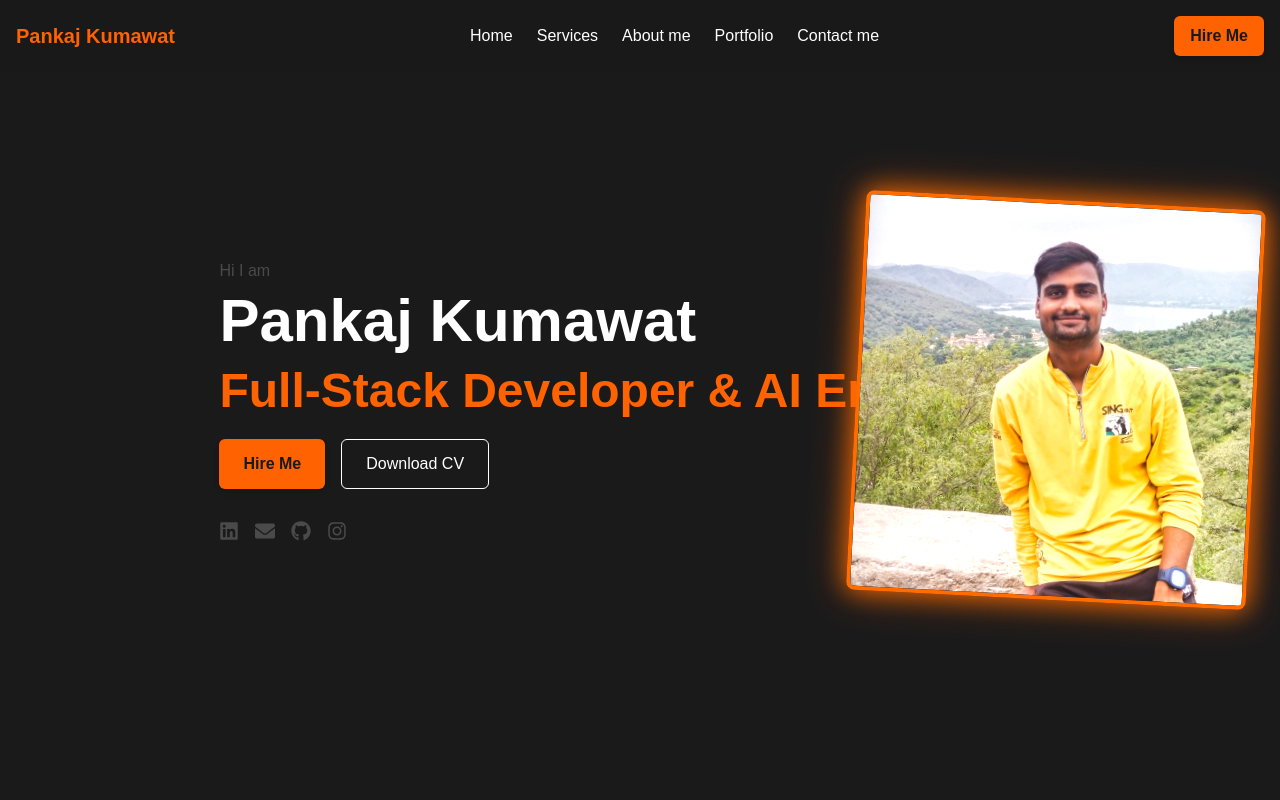
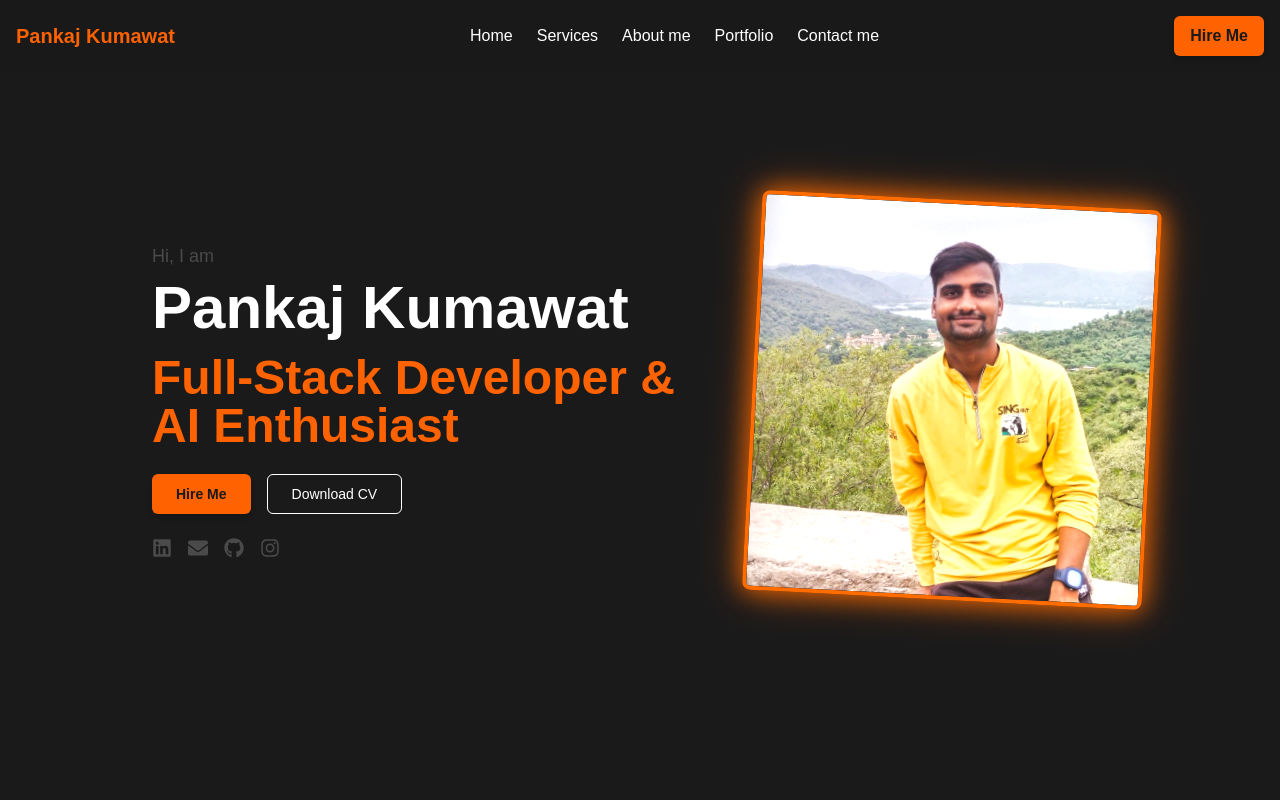
Before and after one commit to pankajkumawat15m/Personal-Portfolio, a React (Vite) app: page / in a window 1280 px wide. Shown: the top 800 px of the page. Built offline with nearby package versions, Linux system fonts and the light colour scheme; the HTML template or start-up script is replaced by a standard one.

Commit message:
update in layout

```diff
--- a/src/components/Hero.jsx
+++ b/src/components/Hero.jsx
@@ -6,22 +6,24 @@ function Hero() {
   return (
     <section
       id="home"
-      className="min-h-screen flex items-center justify-center bg-dark relative overflow-hidden"
+      className="min-h-screen flex items-center justify-center bg-dark relative overflow-hidden px-4 sm:px-6 lg:px-8"
     >
+      <div className="max-w-7xl mx-auto flex flex-col lg:flex-row items-center justify-between gap-8 lg:gap-12">
+        {/* Text Content */}
         <motion.div
-        initial={{ opacity: 0, x: -100 }}
+          initial={{ opacity: 0, x: -50 }}
           animate={{ opacity: 1, x: 0 }}
           transition={{ duration: 0.8 }}
-        className="text-left p-6 max-w-4xl z-10"
+          className="text-center lg:text-left p-4 sm:p-6 max-w-lg lg:max-w-xl z-10"
         >
-        <p className="text-gray mb-2">Hi I am</p>
-        <h1 className="text-4xl md:text-6xl font-bold mb-4 text-light">
+          <p className="text-gray text-base sm:text-lg mb-2">Hi, I am</p>
+          <h1 className="text-3xl sm:text-4xl md:text-5xl lg:text-6xl font-bold mb-4 text-light">
             Pankaj Kumawat
           </h1>
-        <h2 className="text-3xl md:text-5xl font-semibold mb-6 text-accent">
+          <h2 className="text-2xl sm:text-3xl md:text-4xl lg:text-5xl font-semibold mb-6 text-accent">
             Full-Stack Developer & AI Enthusiast
           </h2>
-        <div className="flex space-x-4 mb-8">
+          <div className="flex flex-col sm:flex-row sm:space-x-4 space-y-4 sm:space-y-0 mb> mb-6 justify-center lg:justify-start">
             <a
               href="#contact"
               onClick={(e) => {
@@ -31,31 +33,38 @@ function Hero() {
                   window.location.href = 'mailto:pankajkumawat@example.com?subject=Job%20Opportunity';
                 }
               }}
-            className="inline-flex items-center justify-center px-6 py-3 bg-accent text-dark font-semibold rounded-md hover:bg-accent/90 transition-all duration-300 shadow-md hover:shadow-lg"
             >
+              <Button className="w-full sm:w-auto px-6 py-3 text-dark font-semibold bg-accent hover:bg-accent/90 transition-all duration-300 shadow-md hover:shadow-lg">
                 Hire Me
+              </Button>
             </a>
             <a
               href="/assets/pankaj-kumawat-cv.pdf"
               target="_blank"
               rel="noopener noreferrer"
-            className="inline-flex items-center justify-center px-6 py-3 border border-light text-light bg-transparent hover:bg-gray/20 rounded-md transition-colors"
+            >
+              <Button
+                variant="outline"
+                className="w-full sm:w-auto px-6 py-3 border-light text-light bg-transparent hover:bg-gray/20"
               >
                 Download CV
+              </Button>
             </a>
           </div>
-        <div className="flex space-x-4 text-gray">
+          <div className="flex justify-center lg:justify-start space-x-4 text-gray mt-6">
             <a
               href="https://www.linkedin.com/in/pankaj-kumawat-78395b306/"
               target="_blank"
               rel="noopener noreferrer"
               className="text-gray hover:text-accent transition-colors"
+              aria-label="LinkedIn"
             >
               <FaLinkedin size={20} />
             </a>
             <a
               href="mailto:your-email@example.com"
               className="text-gray hover:text-accent transition-colors"
+              aria-label="Email"
             >
               <FaEnvelope size={20} />
             </a>
@@ -64,6 +73,7 @@ function Hero() {
               target="_blank"
               rel="noopener noreferrer"
               className="text-gray hover:text-accent transition-colors"
+              aria-label="GitHub"
             >
               <FaGithub size={20} />
             </a>
@@ -72,25 +82,32 @@ function Hero() {
               target="_blank"
               rel="noopener noreferrer"
               className="text-gray hover:text-accent transition-colors"
+              aria-label="Instagram"
             >
               <FaInstagram size={20} />
             </a>
           </div>
         </motion.div>
-      <motion.img
+
+        {/* Image */}
+        <motion.div
+          initial={{ opacity: 0, x: 50, rotate: -10 }}
+          animate={{ opacity: 1, x: 0, rotate: 3 }}
+          transition={{ duration: 0.8, delay: 0.2 }}
+          className="w-full max-w-[250px] sm:max-w-[300px] md:max-w-[350px] lg:max-w-[400px]"
+        >
+          <img
             src="/assets/pankaj-photo.jpg"
             alt="Pankaj Kumawat"
-        initial={{ opacity: 0, x: 100, rotate: -10 }}
-        animate={{ opacity: 1, x: 0, rotate: 3 }}
-        transition={{ duration: 0.8, delay: 0.2 }}
-        className="absolute right-6 top-1/4 max-w-[300px] md:max-w-[400px] rounded-lg border-4 border-accent shadow-2xl filter brightness-110 hover:brightness-125 transition-all duration-300"
+            className="w-full rounded-lg border-4 border-accent shadow-2xl filter brightness-110 hover:brightness-125 transition-all duration-300"
             style={{
               boxShadow:
                 "0 0 25px rgba(255, 98, 0, 0.8), 0 0 40px rgba(255, 98, 0, 0.6)",
-          zIndex: 20,
               transformOrigin: "center",
             }}
           />
+        </motion.div>
+      </div>
     </section>
   );
 }
```
Lines whose indentation alone changed are shown as unchanged.
